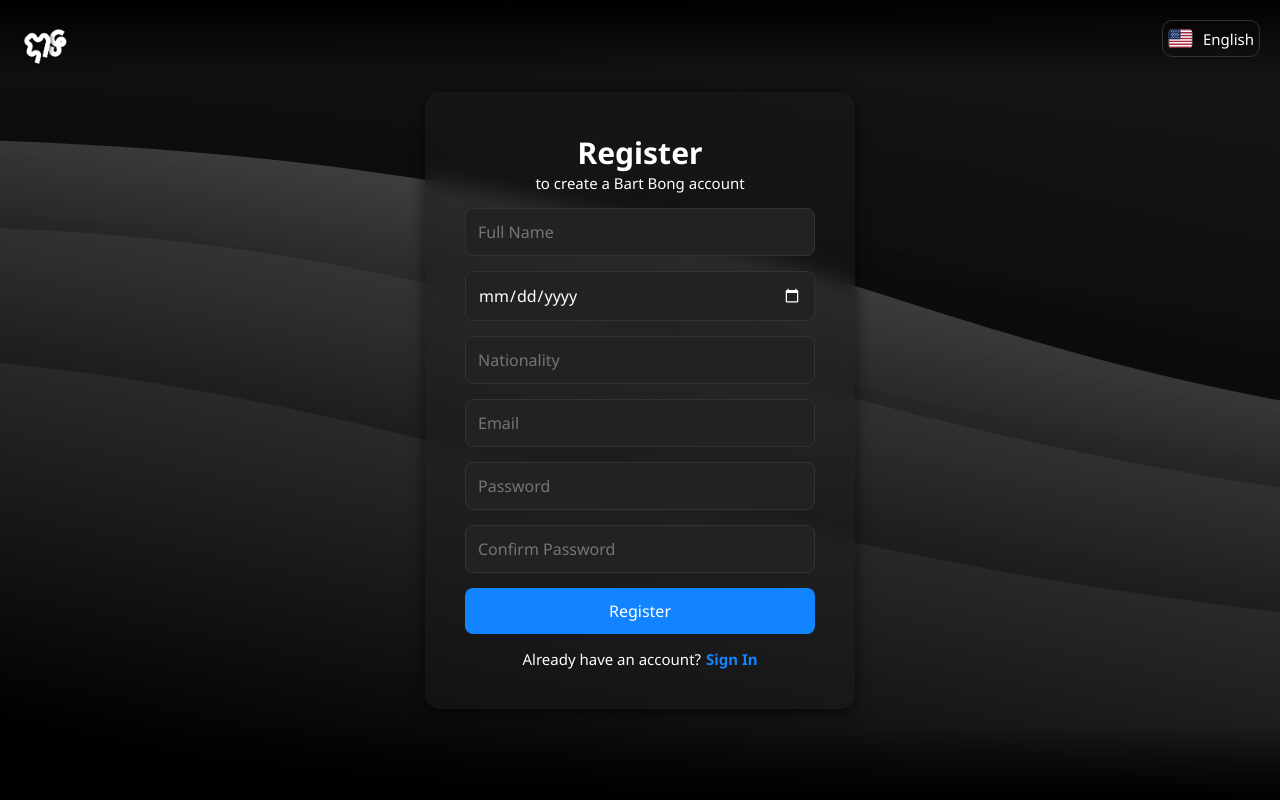
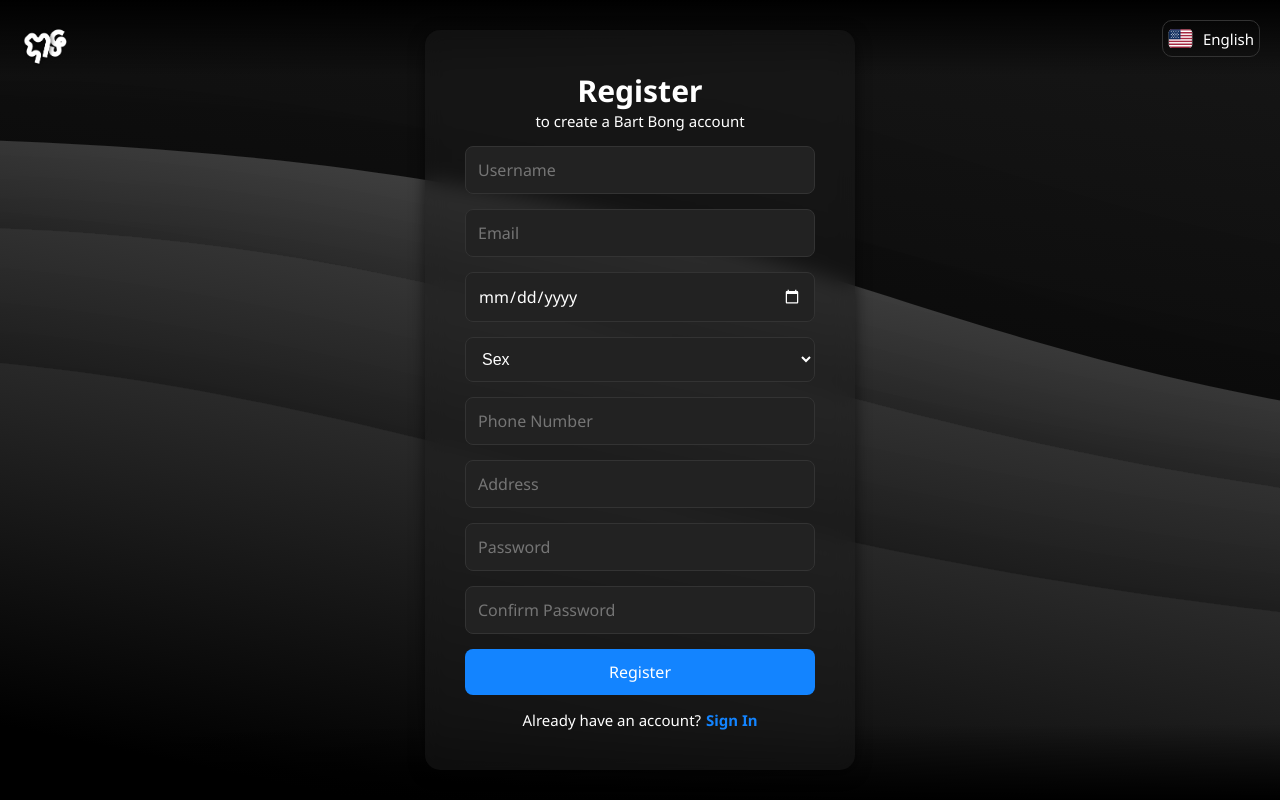
Before and after one commit to SokHengR/bartbong-webapp, a Vue app: page /register in a window 1280 px wide. Built offline with nearby package versions, Linux system fonts and the light colour scheme; a web font is replaced by a local one.

Commit message:
fixed routing system and login registration functionality.

```diff
--- a/src/router/index.js
+++ b/src/router/index.js
@@ -10,12 +10,21 @@
 import Term from "../view_controllers/Terms.vue";
 import ChumChat from "../view_controllers/ChumChatScreen.vue";
 import NotFound from "../view_controllers/NotFoundScreen.vue"
-import Registration from "../view_controllers/RegistrationScreen.vue"; // Import RegistrationScreen
+import Registration from "../view_controllers/RegistrationScreen.vue";
+import ChatScreen from "../view_controllers/ChatScreen.vue"; // Import ChatScreen
+
+function isAuthenticated() {
+  return localStorage.getItem('session_token') !== null;
+}
 
 const routes = [
-  { path: "/", component: HomeWrapper },
-  { path: "/login", component: Login },
-  { path: "/register", component: Registration }, // Add the registration route
+  {
+    path: "/",
+    component: HomeWrapper,
+    meta: { requiresAuth: false, redirectIfAuthenticated: '/chat' } // Redirect to /chum if authenticated
+  },
+  { path: "/login", component: Login, meta: { redirectIfAuthenticated: '/chat' } },
+  { path: "/register", component: Registration, meta: { redirectIfAuthenticated: '/chat' } },
   { path: "/privacy", component: Privacy },
   { path: "/term", component: Term },
   { path: "/notfound", component: NotFound },
@@ -24,7 +33,8 @@
   { path: "/product", component: Product },
   { path: "/pricing", component: Pricing },
   { path: "/thank", component: Thank },
-  { path: "/chum", component: ChumChat },
+  { path: "/chum", component: ChumChat, meta: { requiresAuth: true } }, // Chat screen requires authentication
+  { path: "/chat", component: ChatScreen, meta: { requiresAuth: true } }, // Chat screen requires authentication
   { path: "/:pathMatch(.*)*", redirect: "/notfound" },
 ];
 
@@ -34,7 +44,15 @@
 });
 
 router.beforeEach((to, from, next) => {
-  next();
+  const authenticated = isAuthenticated();
+
+  if (to.meta.redirectIfAuthenticated && authenticated) {
+    next(to.meta.redirectIfAuthenticated);
+  } else if (to.meta.requiresAuth && !authenticated) {
+    next('/login');
+  } else {
+    next();
+  }
 });
 
 export default router;
--- a/src/view_controllers/LoginScreen.vue
+++ b/src/view_controllers/LoginScreen.vue
@@ -56,23 +56,29 @@
 
   showLoadingDialog.value = true;
   try {
-    // Simulate API call for login
-    // In a real application, you would replace this with an actual API call
-    const response = await new Promise(resolve => setTimeout(() => {
-      if (emailInput.value === "test@example.com" && passwordInput.value === "password123") {
-        resolve({ success: true });
-      } else {
-        resolve({ success: false, error: "Incorrect email or password." });
-      }
-    }, 1000)); // Simulate 1 second network delay
+    const response = await fetch("https://server.bartbong.com/api/auth/login", {
+      method: "POST",
+      headers: {
+        "Content-Type": "application/json",
+      },
+      body: JSON.stringify({
+        email: emailInput.value,
+        password: passwordInput.value,
+      }),
+    });
 
-    if (response.success) {
-      console.log("Email Login Successful:", emailInput.value);
-      localStorage.setItem("is_signed_in", "true");
-      router.push("/");
+    const data = await response.json();
+
+    if (response.ok) { // Check if the response status is 2xx
+      console.log("Email Login Successful:", data);
+      localStorage.setItem("session_token", data.session_token); // Store session token
+      localStorage.setItem("user_id", data.user_id); // Store user ID
+      localStorage.setItem("is_signed_in", "true"); // Keep this for existing logic if any
+      router.push("/chat"); // Redirect to chat screen
     } else {
+      console.error("Email Login Failed:", data);
       titleLabel.value = "Login Failed";
-      messageLabel.value = response.error;
+      messageLabel.value = data.message || "Incorrect email or password.";
       showCustomDialog.value = true;
     }
   } catch (error) {
--- a/src/view_controllers/RegistrationScreen.vue
+++ b/src/view_controllers/RegistrationScreen.vue
@@ -9,12 +9,14 @@
 const { proxy } = getCurrentInstance();
 const languageState = proxy.$language;
 
-const fullNameInput = ref("");
+const usernameInput = ref("");
 const dobInput = ref("");
-const nationalityInput = ref("");
 const emailInput = ref("");
 const passwordInput = ref("");
 const confirmPasswordInput = ref("");
+const sexInput = ref(""); // Initialize with an empty string or default value
+const phoneNumberInput = ref("");
+const addressInput = ref("");
 const showCustomDialog = ref(false);
 const showLoadingDialog = ref(false);
 
@@ -27,17 +29,29 @@
 var registerKhmer = "ចុះឈ្មោះ";
 var registerEnglish = "Register";
 
-var toContinueKhmer = "ដើម្បីបង្កើតគណនីបាទបង";
+var toContinueKhmer = "ដើម្បីបង្កើតគណណីបាទបង";
 var toContinueEnglish = "to create a Bart Bong account";
 
-var fullNameKhmer = "ឈ្មោះពេញ";
-var fullNameEnglish = "Full Name";
+var usernameKhmer = "ឈ្មោះអ្នកប្រើប្រាស់";
+var usernameEnglish = "Username";
 
 var dobKhmer = "ថ្ងៃខែឆ្នាំកំណើត";
 var dobEnglish = "Date of Birth";
 
-var nationalityKhmer = "សញ្ជាតិ";
-var nationalityEnglish = "Nationality";
+var sexKhmer = "ភេទ";
+var sexEnglish = "Sex";
+var maleKhmer = "ប្រុស";
+var maleEnglish = "Male";
+var femaleKhmer = "ស្រី";
+var femaleEnglish = "Female";
+var preferNotToTellKhmer = "មិនប្រាប់";
+var preferNotToTellEnglish = "Prefer not to tell";
+
+var phoneNumberKhmer = "លេខទូរស័ព្ទ";
+var phoneNumberEnglish = "Phone Number";
+
+var addressKhmer = "អាសយដ្ឋាន";
+var addressEnglish = "Address";
 
 var emailKhmer = "អ៊ីមែល";
 var emailEnglish = "Email";
@@ -60,9 +74,9 @@
 }
 
 async function registerWithEmail() {
-  if (!fullNameInput.value || !emailInput.value || !passwordInput.value || !confirmPasswordInput.value) {
+  if (!usernameInput.value || !emailInput.value || !passwordInput.value || !confirmPasswordInput.value) {
     titleLabel.value = "Input Error";
-    messageLabel.value = "Please fill in all required fields (Full Name, Email, Password, Confirm Password).";
+    messageLabel.value = "Please fill in all required fields (Username, Email, Password, Confirm Password).";
     showCustomDialog.value = true;
     return;
   }
@@ -76,24 +90,31 @@
 
   showLoadingDialog.value = true;
   try {
-    // Simulate API call for registration
-    const response = await new Promise(resolve => setTimeout(() => {
-      // Here you would typically call a backend API to register the user
-      // For demonstration, we'll just simulate success after a delay
-      if (emailInput.value === "existing@example.com") {
-        resolve({ success: false, error: "Email already registered." });
-      } else {
-        resolve({ success: true });
-      }
-    }, 1000));
+    const response = await fetch("https://server.bartbong.com/api/auth/register", {
+      method: "POST",
+      headers: { "Content-Type": "application/json" },
+      body: JSON.stringify({
+        email: emailInput.value,
+        password: passwordInput.value,
+        username: usernameInput.value,
+        date_of_birth: dobInput.value || undefined,
+        sex: sexInput.value === 'Prefer not to tell' ? '' : sexInput.value || undefined, // Send empty string if 'Prefer not to tell'
+        phone_number: phoneNumberInput.value || undefined,
+        address: addressInput.value || undefined,
+      }),
+    });
 
-    if (response.success) {
-      console.log("Registration Successful:", emailInput.value);
-      // Redirect to login or home after successful registration
+    const data = await response.json();
+
+    if (response.ok) {
+      console.log("Registration Successful:", data);
+      titleLabel.value = data.status;
+      messageLabel.value = data.message;
+      showCustomDialog.value = true;
       router.push("/login");
     } else {
-      titleLabel.value = "Registration Failed";
-      messageLabel.value = response.error;
+      titleLabel.value = data.status;
+      messageLabel.value = data.message;
       showCustomDialog.value = true;
     }
   } catch (error) {
@@ -131,20 +152,35 @@
       }}</label>
 
       <form @submit.prevent="registerWithEmail" style="width: 100%">
-        <input class="custom_input_style margin_top_ten" v-model="fullNameInput" type="text"
-          :placeholder="languageState.isKhmer ? fullNameKhmer : fullNameEnglish" autocomplete="name" required />
-        <input class="custom_input_style margin_top_ten" v-model="dobInput" type="date"
-          :placeholder="languageState.isKhmer ? dobKhmer : dobEnglish" autocomplete="bday" />
-        <input class="custom_input_style margin_top_ten" v-model="nationalityInput" type="text"
-          :placeholder="languageState.isKhmer ? nationalityKhmer : nationalityEnglish" />
+        <input class="custom_input_style margin_top_ten" v-model="usernameInput" type="text"
+          :placeholder="languageState.isKhmer ? usernameKhmer : usernameEnglish" autocomplete="username" required />
 
         <input class="custom_input_style margin_top_ten" v-model="emailInput" type="email"
           :placeholder="languageState.isKhmer ? emailKhmer : emailEnglish" autocomplete="email" required />
+
+        <!-- Optional fields -->
+        <input class="custom_input_style margin_top_ten" v-model="dobInput" type="date"
+          :placeholder="languageState.isKhmer ? dobKhmer : dobEnglish" autocomplete="bday" />
+
+        <select class="custom_input_style margin_top_ten" v-model="sexInput">
+          <option value="" disabled selected>{{ languageState.isKhmer ? sexKhmer : sexEnglish }}</option>
+          <option value="Male">{{ languageState.isKhmer ? maleKhmer : maleEnglish }}</option>
+          <option value="Female">{{ languageState.isKhmer ? femaleKhmer : femaleEnglish }}</option>
+          <option value="Prefer not to tell">{{ languageState.isKhmer ? preferNotToTellKhmer : preferNotToTellEnglish }}</option>
+        </select>
+
+        <input class="custom_input_style margin_top_ten" v-model="phoneNumberInput" type="tel"
+          :placeholder="languageState.isKhmer ? phoneNumberKhmer : phoneNumberEnglish" autocomplete="tel" />
+        <input class="custom_input_style margin_top_ten" v-model="addressInput" type="text"
+          :placeholder="languageState.isKhmer ? addressKhmer : addressEnglish" autocomplete="address" />
+
+        <!-- Password fields moved to the end -->
         <input class="custom_input_style margin_top_ten" v-model="passwordInput" type="password"
           :placeholder="languageState.isKhmer ? passwordKhmer : passwordEnglish" autocomplete="new-password" required />
         <input class="custom_input_style margin_top_ten" v-model="confirmPasswordInput" type="password"
           :placeholder="languageState.isKhmer ? confirmPasswordKhmer : confirmPasswordEnglish"
           autocomplete="new-password" required />
+
         <button class="custom_button_style margin_top_ten" type="submit">
           {{ languageState.isKhmer ? registerKhmer : registerEnglish }}
         </button>
@@ -259,7 +295,6 @@
 .custom_button_style:hover {
   background-color: #0d6efd; /* Darker blue on hover */
 }
-
 .margin_top_ten {
   margin-top: 15px; /* Increased margin for better spacing */
 }
```
